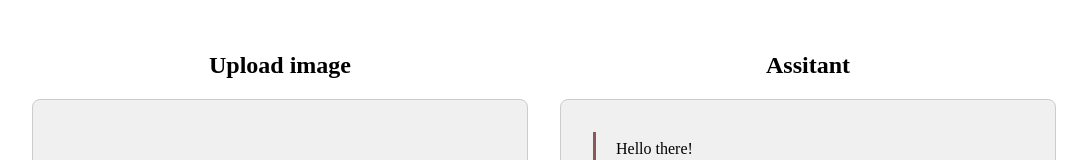
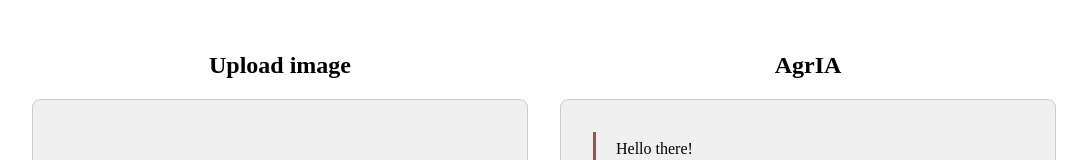
Before and after one commit to MiguelPadillaR/agri-multimodel, an Angular app: page / in a window 1280 px wide. Shown: the top 160 px of the page, without its empty margins (96-1183 px from the left). Built offline with nearby package versions, Linux system fonts and the light colour scheme.

Commit message:
Updated name

```diff
--- a/src/app/chat-assistant/chat-assistant.component.ts
+++ b/src/app/chat-assistant/chat-assistant.component.ts
@@ -15,13 +15,14 @@
 })
 
 export class ChatAssistantComponent {
-
+  // Messages buffer variable
   public messages: ChatMessage[] = [
-    { role: 'assistant', content: 'Hello there!\n\nI am your Agricultural Imaging Assitant, but you can call me AgrIA!\n\nMy purpose here is to analyse satellite images of crop fields to help farmers analyze their use of space and resources, as well as agricultural practices, in order to help them qualify for the European Comitee of Common Agricultural Policies (CAPs)\n\nJust upload a satellite image of your crop fields and we will get to work!' },
+    { role: 'assistant', content: 'Hello there!\n\nI am your Agricultural Imaging Assitant, but you can call me AgrIA!\n\nMy purpose here is to analyse satellite images of crop fields to help farmers analyze their use of space and resources, as well as agricultural practices, in order to help them qualify for the European Comitee of Common Agricultural Policies (CAPs) subventions.\n\nJust upload a satellite image of your crop fields and we will get to work!' },
     { role: 'assistant', content: 'Also, this is all hardcoded as an example of chat' },
     { role: 'user', content: 'Can you tell me a joke?' },
     { role: 'assistant', content: 'Sure! Why did the tomato turn red? Because it saw the salad dressing! 😄' }
   ];
+  //
   @ViewChild('scrollAnchor') scrollAnchor!: ElementRef;
 
   ngAfterViewInit() {
--- a/src/app/dashboard/dashboard.component.html
+++ b/src/app/dashboard/dashboard.component.html
@@ -21,7 +21,7 @@
             </div>
             <div id="chat">
                 <div class="chat-header">
-                    <h2>Assitant</h2>
+                    <h2>AgrIA</h2>
                 </div>
                 <div class="chat-content" #chatContent>
                     <app-chat-assitant></app-chat-assitant>
```
